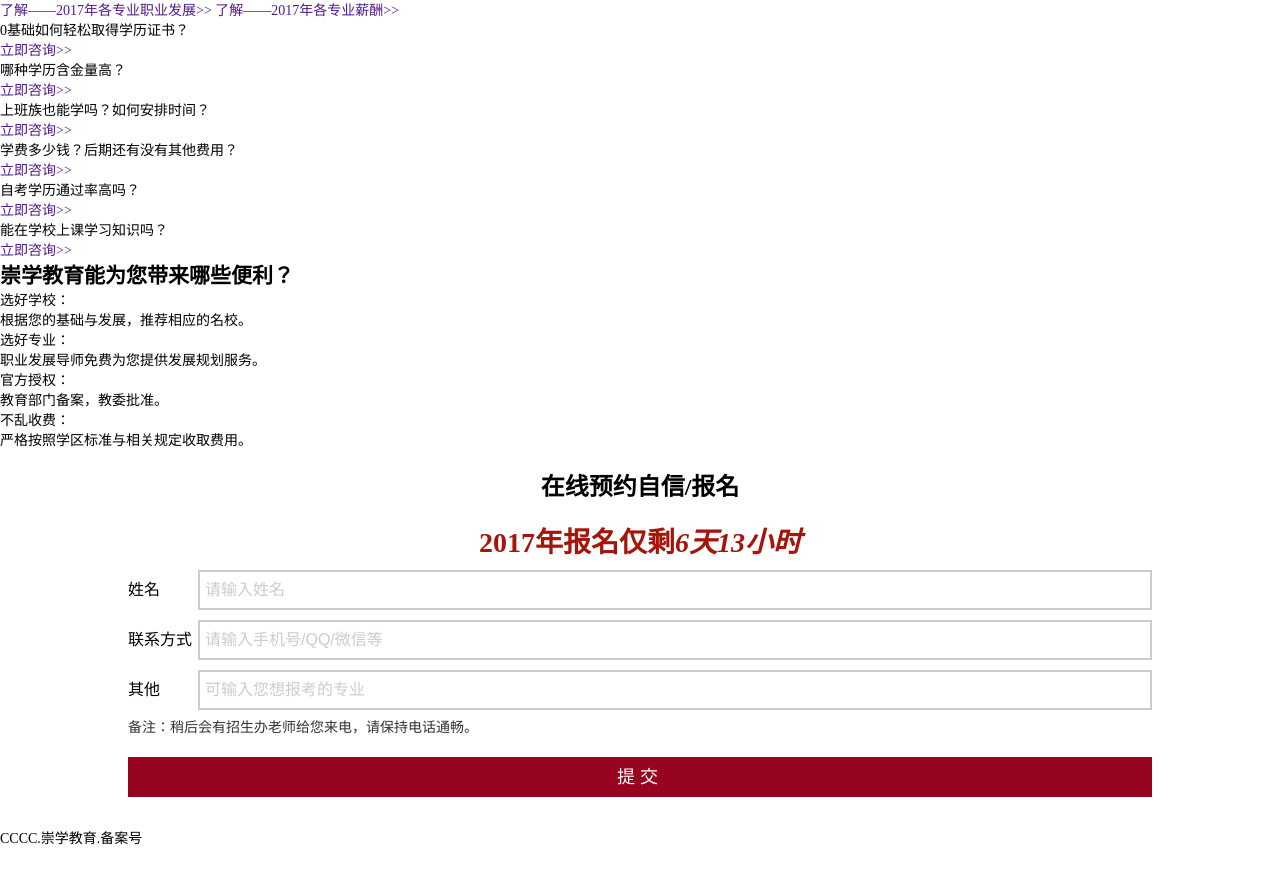
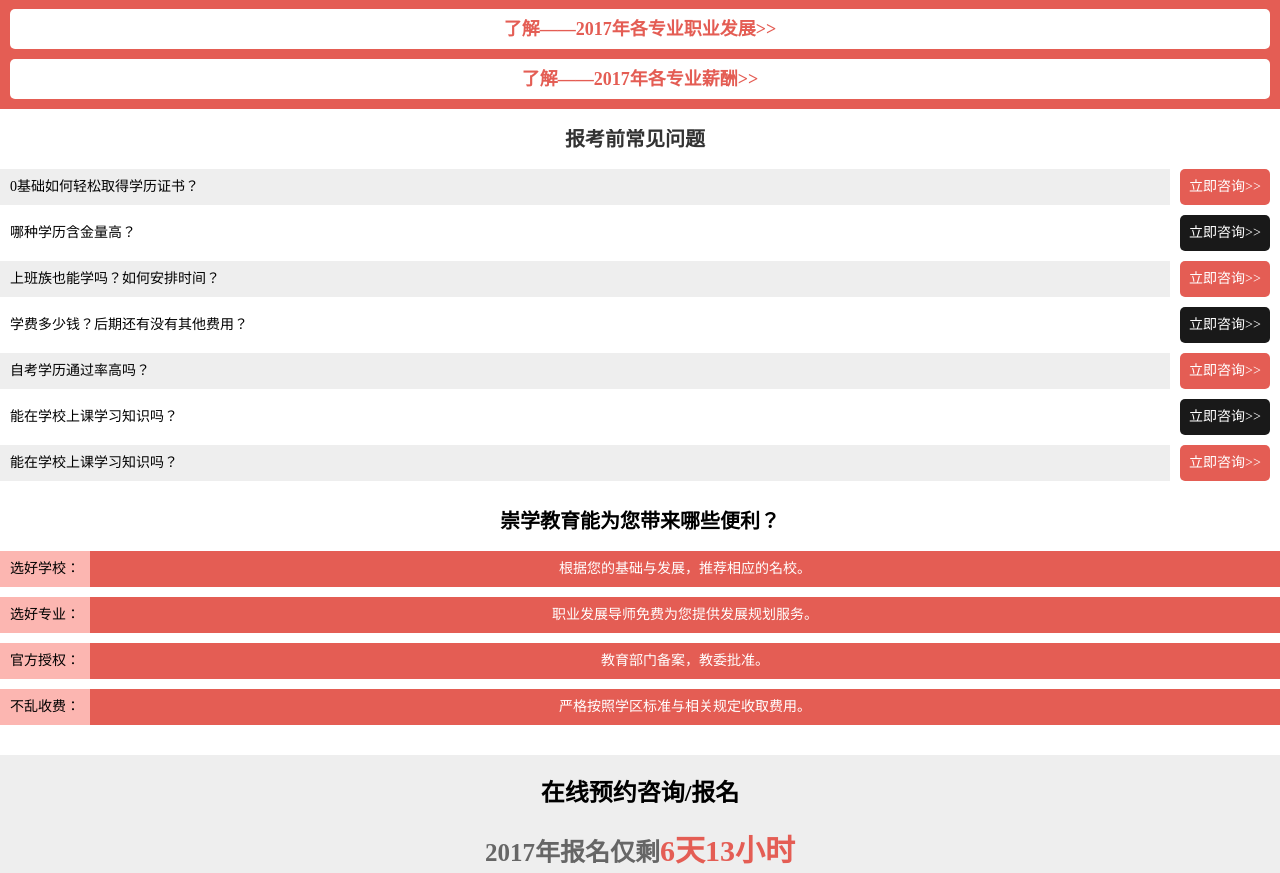
Before and after one commit to linshaoneng/educate_static_html, a website: page mobile/htmls/professional.html in a window 1280 px wide. Shown: the part 1251-2124 px from the top of the page. Drawn offline with Linux system fonts and the light colour scheme.

Commit message:
样式没写完。。。

```diff
--- a/mobile/css/scss/form-box.scss
+++ b/mobile/css/scss/form-box.scss
@@ -1,4 +1,10 @@
 $color_black: #000;
+
+@mixin borderRadius($value: 5px) {
+  -webkit-border-radius: $value;
+  -moz-border-radius: $value;
+  border-radius: $value;
+}
 .form-box{
   padding: 20px 0;
   h1{
@@ -79,8 +85,9 @@
       font-size:18px;
       letter-spacing: 5px;
       border:none;
-      background:#96041f;
+      background:#e45d54;
       color:#fff;
+      @include borderRadius;
     }
   }
 }
--- a/mobile/css/scss/professional.scss
+++ b/mobile/css/scss/professional.scss
@@ -2,6 +2,8 @@
 @import "./nav-box";
 @import "./form-box";
 @import "./fixed-bottom-menu";
+$color_red:#e45d54;
+$color_black:#191919;
 @mixin borderRadius($value: 5px) {
   -webkit-border-radius: $value;
   -moz-border-radius: $value;
@@ -9,6 +11,10 @@
 }
 body{
   padding-bottom: 105px;
+  h1{
+    font-size: 20px;
+    text-align:center;
+  }
 }
 header{
   background:#8bd5fc;
@@ -147,3 +153,102 @@
     }
   }
 }
+.more_ask{
+  background:#e45d54;
+  padding: 10px 10px 0;
+  overflow:hidden;
+  a{
+    display:block;
+    background:#fff;
+    font-weight:bold;
+    color:#e45d54;
+    font-size:18px;
+    @include borderRadius(5px);
+    height: 40px;
+    line-height: 40px;
+    text-align:center;
+    margin-bottom:10px;
+  }
+}
+.questions{
+  margin-top: 20px;
+  padding-right:10px;
+  overflow:hidden;
+  h1{
+    font-size: 20px;
+    text-align:center;
+    line-height: 1;
+    margin-bottom: 20px;
+    color:#333;
+  }
+  .list{
+    height: 36px;
+    line-height: 36px;
+    margin-bottom: 10px;
+    p{
+      font-size: 14px;
+      padding:0 10px;
+      margin-right: 10px;
+    }
+    a{
+      display:inline-block;
+      color:#fff;
+      font-size: 14px;
+      width:90px;
+      text-align:center;
+      @include borderRadius(5px);
+      background:$color_black;
+    }
+  }
+  .list:nth-child(even){
+    p{
+      background:#eeeeee;
+    }
+    a{
+      background:$color_red;
+    }
+  }
+}
+.goods{
+  margin-top: 20px;
+  h1{
+    line-height: 1;
+    margin-bottom: 20px;
+  }
+  .list{
+    height: 36px;
+    line-height: 36px;
+    margin-bottom: 10px;
+    font-size: 14px;
+    span{
+      display:inline-block;
+      width: 90px;
+      text-align:center;
+      background:#fcb6b1;
+    }
+    p{
+      text-align:center;
+      background:$color_red;
+      color:#fff;
+    }
+  }
+}
+.form-box{
+  background:#eeeeee;
+  margin:30px auto;
+  .days{
+    font-size:25px;
+    color:#666;
+    margin-bottom: 20px;
+    em{
+      font-style: normal;
+      font-size: 30px;
+      color:$color_red;
+    }
+  }
+}
+footer{
+  display:block;
+  text-align:center;
+  font-size: 14px;
+}
--- a/mobile/htmls/professional.html
+++ b/mobile/htmls/professional.html
@@ -149,52 +149,57 @@
     <a href="">了解——2017年各专业薪酬>></a>
 </div>
 <section class="questions">
-    <div class="flexbox list">
+    <h1>报考前常见问题</h1>
+    <div class="flex-box list">
         <p class="item">0基础如何轻松取得学历证书？</p>
-        <a href="" class="item">立即咨询>></a>
+        <a href="" class="">立即咨询>></a>
     </div>
-    <div class="flexbox list">
+    <div class="flex-box list">
         <p class="item">哪种学历含金量高？</p>
-        <a href="" class="item">立即咨询>></a>
+        <a href="" class="">立即咨询>></a>
     </div>
-    <div class="flexbox list">
+    <div class="flex-box list">
         <p class="item">上班族也能学吗？如何安排时间？</p>
-        <a href="" class="item">立即咨询>></a>
+        <a href="" class="">立即咨询>></a>
     </div>
-    <div class="flexbox list">
+    <div class="flex-box list">
         <p class="item">学费多少钱？后期还有没有其他费用？</p>
-        <a href="" class="item">立即咨询>></a>
+        <a href="" class="">立即咨询>></a>
     </div>
-    <div class="flexbox list">
+    <div class="flex-box list">
         <p class="item">自考学历通过率高吗？</p>
-        <a href="" class="item">立即咨询>></a>
+        <a href="" class="">立即咨询>></a>
     </div>
-    <div class="flexbox list">
+    <div class="flex-box list">
         <p class="item">能在学校上课学习知识吗？</p>
-        <a href="" class="item">立即咨询>></a>
+        <a href="" class="">立即咨询>></a>
+    </div>
+    <div class="flex-box list">
+        <p class="item">能在学校上课学习知识吗？</p>
+        <a href="" class="">立即咨询>></a>
     </div>
 </section>
 <section class="goods">
     <h1>崇学教育能为您带来哪些便利？</h1>
-    <div class="list flexbox">
-        <span>选好学校：</span>
-        <p>根据您的基础与发展，推荐相应的名校。</p>
+    <div class="list flex-box">
+        <span class="">选好学校：</span>
+        <p class="item">根据您的基础与发展，推荐相应的名校。</p>
     </div>
-    <div class="list flexbox">
-        <span>选好专业：</span>
-        <p>职业发展导师免费为您提供发展规划服务。</p>
+    <div class="list flex-box">
+        <span class="">选好专业：</span>
+        <p class="item">职业发展导师免费为您提供发展规划服务。</p>
     </div>
-    <div class="list flexbox">
-        <span>官方授权：</span>
-        <p>教育部门备案，教委批准。</p>
+    <div class="list flex-box">
+        <span class="">官方授权：</span>
+        <p class="item">教育部门备案，教委批准。</p>
     </div>
-    <div class="list flexbox">
-        <span>不乱收费：</span>
-        <p>严格按照学区标准与相关规定收取费用。</p>
+    <div class="list flex-box">
+        <span class="">不乱收费：</span>
+        <p class="item">严格按照学区标准与相关规定收取费用。</p>
     </div>
 </section>
 <div class="form-box">
-    <h1>在线预约自信/报名</h1>
+    <h1>在线预约咨询/报名</h1>
     <h2 class="days">2017年报名仅剩<em>6天13小时</em></h2>
     <div class="form">
         <form action="">
```
Also changed, not shown: mobile/css/common_html.css, mobile/css/professional.css, 2 other files.
